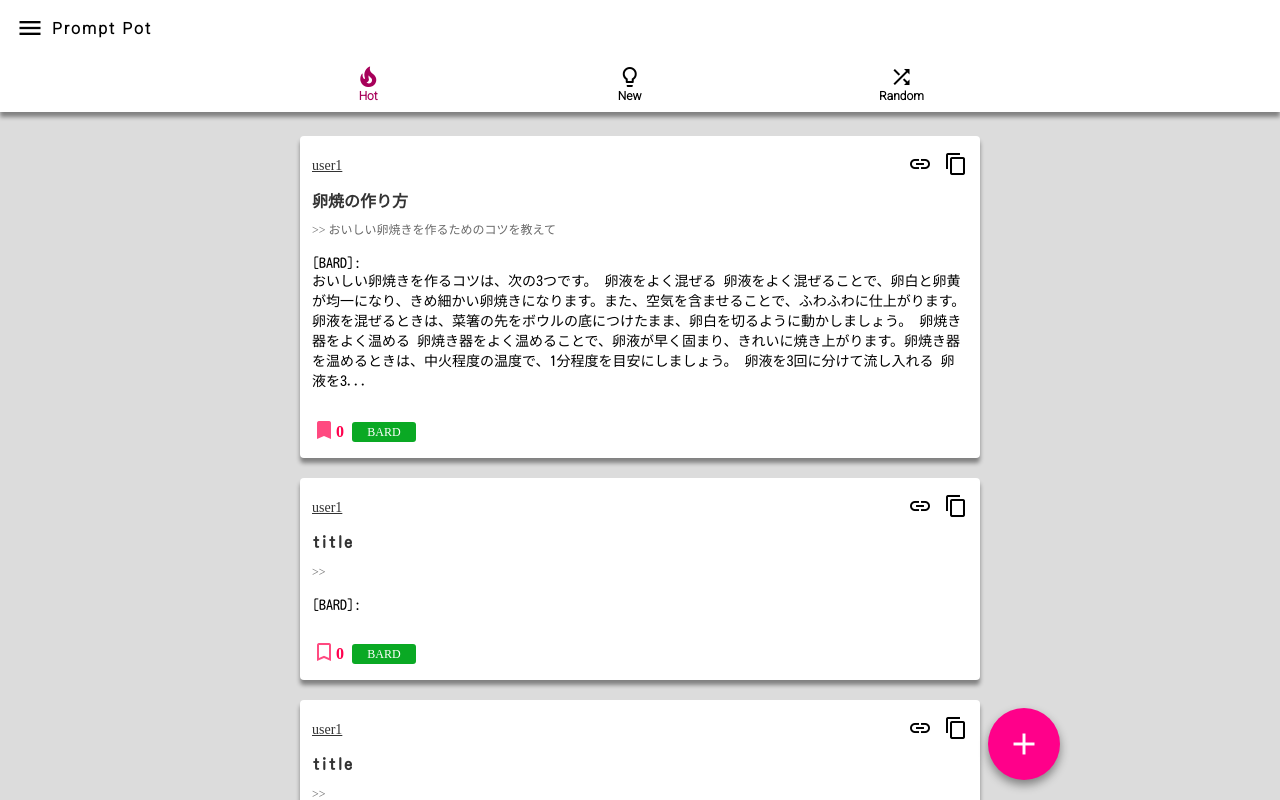
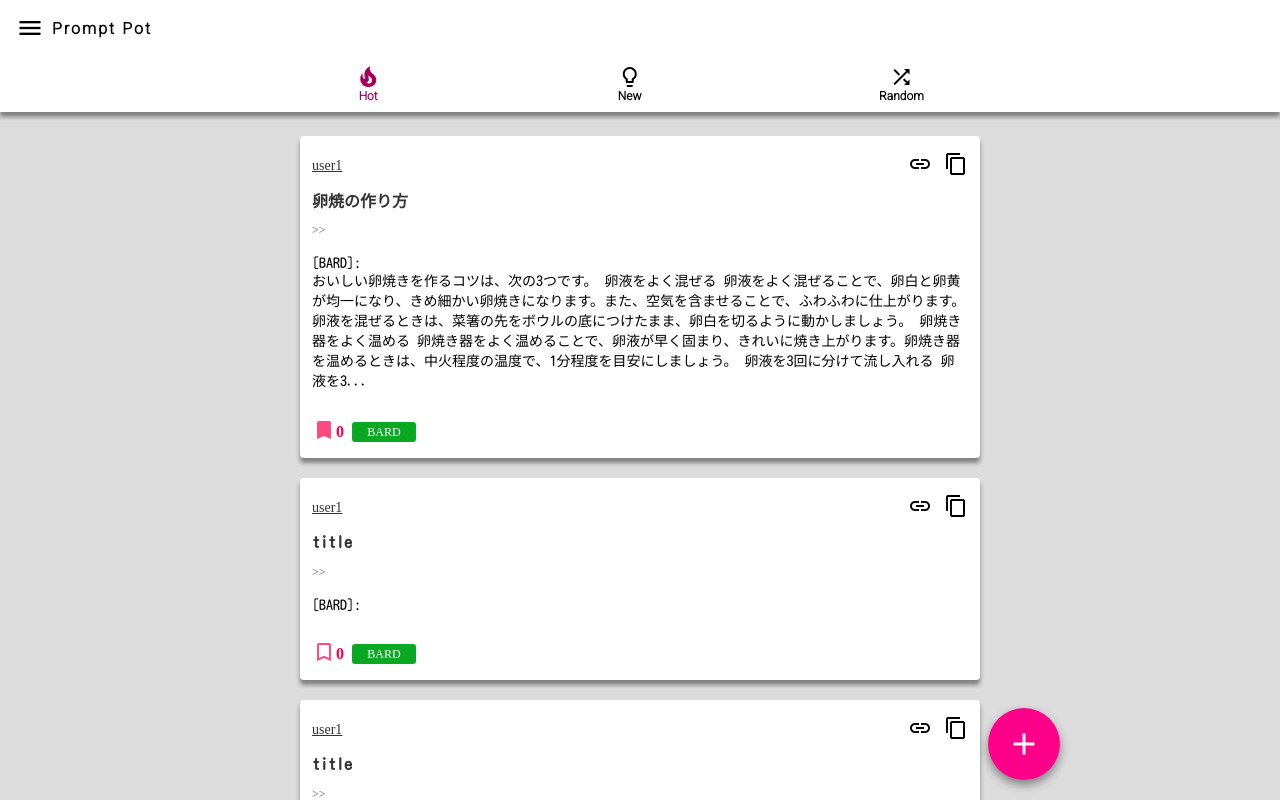
Before and after one commit to yoshiInGit/pronpt_pot, a React (Vite) app: page / in a window 1280 px wide. Built offline with nearby package versions, Linux system fonts and the light colour scheme; a web font is replaced by a local one.

Commit message:
change domain

```diff
--- a/src/domain/prompt.tsx
+++ b/src/domain/prompt.tsx
@@ -1,115 +1,110 @@
 type promptParams = {
-    uuid   : string,
-    title  : string,
-    prompt : string,
-    ans    : string,
-    memo   : string,
-    book   : number,
-    aiId   : string,
-    userId : string,
+    uuid         : string,
+    title        : string,
+    conversation : string[]
+    memo         : string,
+    book         : number,
+    aiId         : string,
+    userId       : string,
 }
 
 export class Prompt{
-    uuid   : string
-    title  : string
-    prompt : string
-    ans    : string
-    memo   : string
-    book   : number
-    aiId   : string
-    userId : string
+    uuid         : string
+    title        : string
+    conversation : string[]
+    memo         : string
+    book         : number
+    aiId         : string
+    userId       : string
 
     truncateLen = 324
 
-    constructor({uuid, title, prompt, ans, memo, book, aiId, userId }:promptParams){
-        this.uuid   = uuid;
-        this.title  = title;
-        this.prompt = prompt;
-        this.ans    = ans;
-        this.memo   = memo;
-        this.book   = book;
-        this.aiId   = aiId;
-        this.userId = userId;
+    constructor({uuid, title, conversation, memo, book, aiId, userId }:promptParams){
+        this.uuid         = uuid;
+        this.title        = title;
+        this.conversation = conversation;
+        this.memo         = memo;
+        this.book         = book;
+        this.aiId         = aiId;
+        this.userId       = userId;
     }
 }
 
 
 type toPostPromtParams = {
-    title  : string,
-    prompt : string,
-    ans    : string,
-    memo   : string,
-    aiName : string,
+    title        : string,
+    conversation : string[]
+    memo         : string,
+    aiName       : string,
 }
 
 export class ToPostPrompt{
-    title  : string
-    prompt : string
-    ans    : string
-    memo   : string
-    aiName : string
+    title        : string
+    conversation : string[]
+    memo         : string
+    aiName       : string
 
-    constructor({title, prompt, ans, memo, aiName} : toPostPromtParams){
-        this.title  = title;
-        this.prompt = prompt;
-        this.ans    = ans;
-        this.memo   = memo;
-        this.aiName = aiName;
+    constructor({title, conversation, memo, aiName} : toPostPromtParams){
+        this.title        = title;
+        this.conversation = conversation
+        this.memo         = memo;
+        this.aiName       = aiName;
     }
 }
 
 type toShowPromptParam = {
-    uuid     : string,
-    title    : string,
-    prompt   : string,
-    ans      : string,
-    memo     : string,
-    book     : number,
-    aiName   : string,
-    userId   : string,
-    userName : string,
-    isBooked : boolean,
+    uuid         : string,
+    title        : string,
+    conversation : string[]
+    memo         : string,
+    book         : number,
+    aiName       : string,
+    userId       : string,
+    userName     : string,
+    isBooked     : boolean,
 }
 
 export class ToShowPrompt{
 
-    uuid     : string
-    title    : string
-    prompt   : string
-    ans      : string
-    memo     : string
-    book     : number
-    aiName   : string
-    userId   : string
-    userName : string
-    isBooked : boolean
+    uuid          : string
+    title         : string
+    conversation  : string[]
+    memo          : string
+    book          : number
+    aiName        : string
+    userId        : string
+    userName      : string
+    isBooked      : boolean
 
     truncateLen = 324
 
-    constructor({uuid, title, prompt, ans, memo, book, aiName, userId, userName, isBooked } : toShowPromptParam){
-        this.uuid     = uuid
-        this.title    = title
-        this.prompt   = prompt
-        this.ans      = ans
-        this.memo     = memo
-        this.book     = book
-        this.aiName   = aiName
-        this.userId   = userId
-        this.userName = userName
-        this.isBooked = isBooked
+    constructor({uuid, title, conversation, memo, book, aiName, userId, userName, isBooked } : toShowPromptParam){
+        this.uuid         = uuid
+        this.title        = title
+        this.conversation = conversation
+        this.memo         = memo
+        this.book         = book
+        this.aiName       = aiName
+        this.userId       = userId
+        this.userName     = userName
+        this.isBooked     = isBooked
     }
 
     truncatePrompt() {
-        if (this.prompt.length <= this.truncateLen) {
-          return this.prompt;
+        const prompt = this.conversation[0];
+
+        if (prompt.length <= this.truncateLen) {
+          return prompt;
         }
-        return this.prompt.slice(0, this.truncateLen) + '...';
+        return prompt.slice(0, this.truncateLen) + '...';
     }
 
     truncateAns() {
-        if (this.ans.length <= this.truncateLen) {
-          return this.ans;
+        const ans = this.conversation[1];
+
+        if (ans.length <= this.truncateLen) {
+          return ans;
         }
-        return this.ans.slice(0, this.truncateLen) + '...';
+        return ans.slice(0, this.truncateLen) + '...';
     }
 }
--- a/src/repository/prompt_repository.tsx
+++ b/src/repository/prompt_repository.tsx
@@ -9,8 +9,8 @@ export class FakePromptRepository implements IPromptRepository{
       new Prompt({
         uuid : "prompt1",
         title : "卵焼の作り方",
-        prompt : "おいしい卵焼きを作るためのコツを教えて",
-        ans : `
+        conversation : ["おいしい卵焼きを作るためのコツを教えて",
+        `
         おいしい卵焼きを作るコツは、次の3つです。
 
         卵液をよく混ぜる
@@ -33,7 +33,7 @@ export class FakePromptRepository implements IPromptRepository{
         巻き終わりを内側に折り込んで、完成。
         また、巻き方を工夫することで、見た目にもおいしい卵焼きになります。例えば、卵焼き器を傾けて、卵液を薄く広げるようにすると、きれいな巻き目になります。また、卵焼きを巻くときに、まきすの下に箸を2本かませて空気の通りを作ると、卵焼きの下面が蒸れにくくなります。
 
-        ぜひ、これらのコツを参考に、おいしい卵焼きを作ってみてください。`,
+        ぜひ、これらのコツを参考に、おいしい卵焼きを作ってみてください。`],
         memo : "Example memo",
         book : 0,
         aiId : "BARD",
@@ -42,8 +42,7 @@ export class FakePromptRepository implements IPromptRepository{
       new Prompt({
         uuid : "prompt2",
         title : "title",
-        prompt : "",
-        ans : "",
+        conversation : ["",""],
         memo : "",
         book : 0,
         aiId : "BARD",
@@ -51,8 +50,7 @@ export class FakePromptRepository implements IPromptRepository{
       }),new Prompt({
         uuid : "prompt3",
         title : "title",
-        prompt : "",
-        ans : "",
+        conversation : ["",""],
         memo : "",
         book : 0,
         aiId : "BARD",
@@ -76,14 +74,13 @@ export class FakePromptRepository implements IPromptRepository{
 
     async addPrompt({ toPostPrompt }: { toPostPrompt: ToPostPrompt; }): Promise<void> {
       const prompt = new Prompt({
-        uuid   : uuidv4(),
-        title  : toPostPrompt.title,
-        prompt : toPostPrompt.prompt,
-        ans    : toPostPrompt.ans,
-        memo   : toPostPrompt.memo,
-        book   : 0,
-        aiId   : toPostPrompt.aiName,
-        userId : "user"
+        uuid         : uuidv4(),
+        title        : toPostPrompt.title,
+        conversation : toPostPrompt.conversation,
+        memo         : toPostPrompt.memo,
+        book         : 0,
+        aiId         : toPostPrompt.aiName,
+        userId       : "user"
       })
 
       console.log(this.prompts);
--- a/src/usecase/prompt_use_case.ts
+++ b/src/usecase/prompt_use_case.ts
@@ -41,16 +41,15 @@ export const usePromptsByMode = ({mode}:{mode : Mode}) =>{
 
                 toShowPrompts.push(
                   new ToShowPrompt({
-                    uuid     : prompt.uuid,
-                    title    : prompt.title,
-                    prompt   : prompt.prompt,
-                    ans      : prompt.ans,
-                    memo     : prompt.memo,
-                    book     : prompt.book,
-                    userId   : prompt.userId,
-                    userName : name,
-                    isBooked : isBooked,
-                    aiName   : aIDic.id2Name.get(prompt.aiId) ?? ""
+                    uuid         : prompt.uuid,
+                    title        : prompt.title,
+                    conversation : prompt.conversation,
+                    memo         : prompt.memo,
+                    book         : prompt.book,
+                    userId       : prompt.userId,
+                    userName     : name,
+                    isBooked     : isBooked,
+                    aiName       : aIDic.id2Name.get(prompt.aiId) ?? ""
                   })
                 )
               }
--- a/src/view/HomePage.tsx
+++ b/src/view/HomePage.tsx
@@ -41,9 +41,6 @@ const SelectorItemName = styled.span`
     font-size   : 12px;
 `
 
-// ---------------- Styled Components
-
-// Responsive Props--------------------
 const SelectorPad = styled.div<{width : number}>`
     flex-grow: 1;
     max-width: 0px;
@@ -56,7 +53,7 @@ const SelectorPad = styled.div<{width : number}>`
         max-width: 400px;
     }
 `
-// -------------------- Responsive Props
+// ---------------- Styled Components
 
 
 const HomePage = () => {
```
